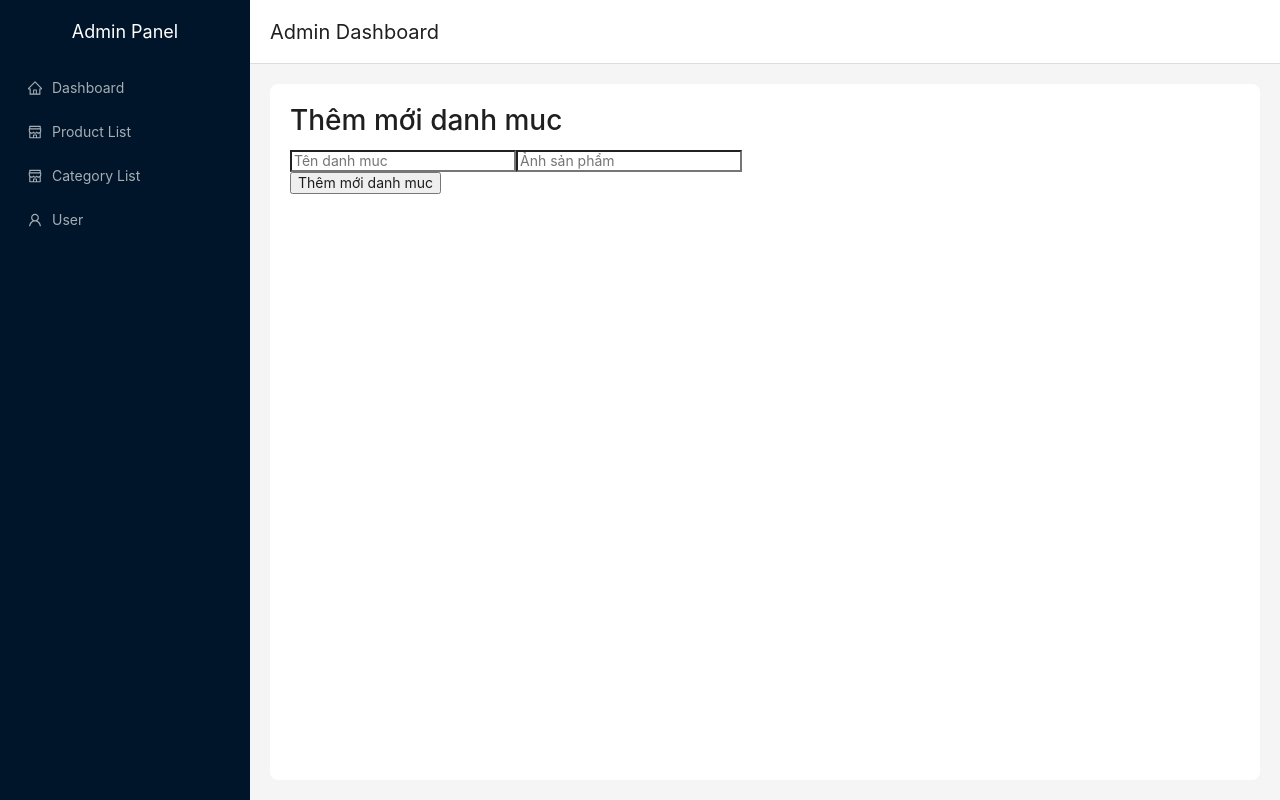
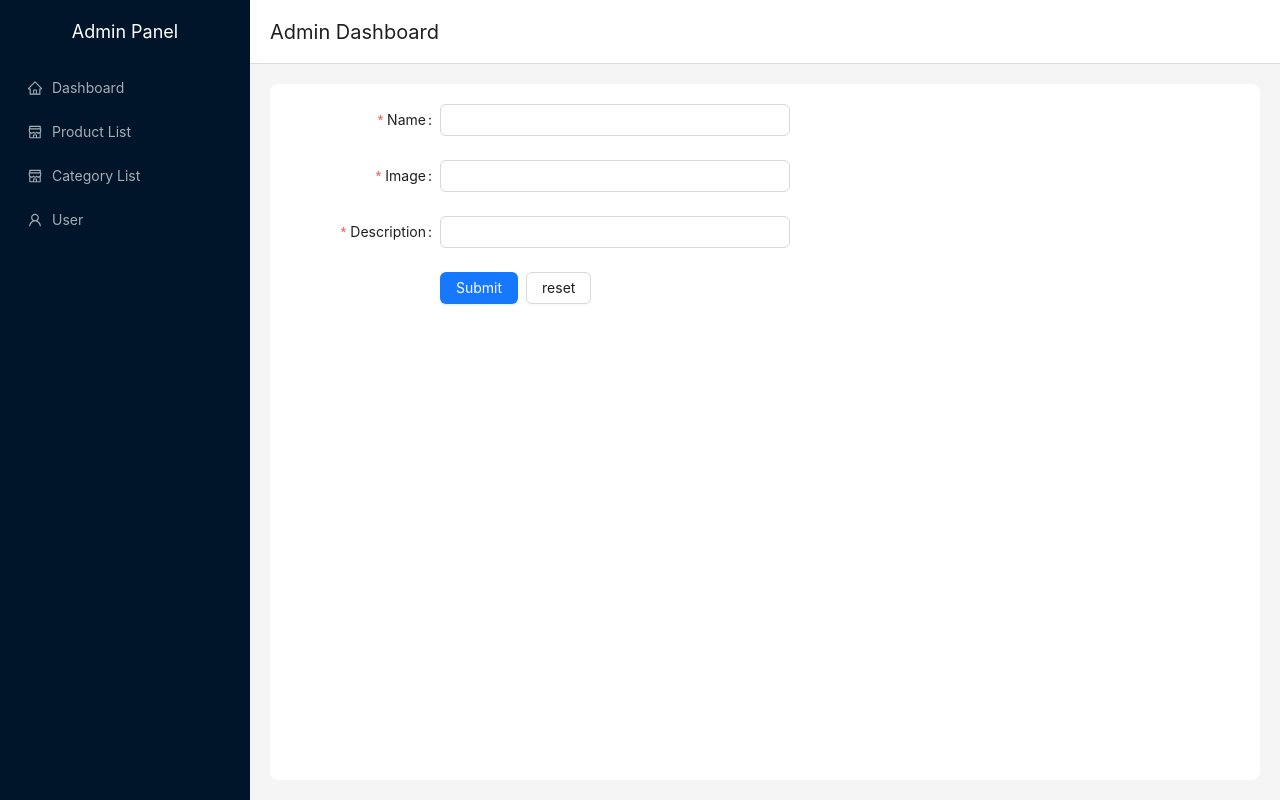
Before and after one commit to chinhnx/asm-fe2, a React (Vite) app: page /admin/category-add in a window 1280 px wide. Built offline with nearby package versions, Linux system fonts and the light colour scheme; no server answers.

Commit message:
fix-add-category

```diff
--- a/src/pages/admin/category/CategoryAdd.tsx
+++ b/src/pages/admin/category/CategoryAdd.tsx
@@ -1,53 +1,71 @@
-import React, { useEffect, useState } from 'react'
-import { useForm } from 'react-hook-form'
-import axios from 'axios'
-import { useNavigate } from 'react-router-dom'
-import { IProductForm } from '../../../interface/product'
-import { Icategory, IcategoryForm } from '../../../interface/category'
+import { useMutation } from "@tanstack/react-query";
+import { Button, Form, Input, InputNumber, message, Space } from "antd";
+import { useNavigate } from "react-router-dom";
+import { useCreate } from "../../../hooks";
+import { Icategory } from "../../../interface/category";
 
-type Props = {}
 
-const CategoryAdd = (props: Props) => {
-    const { register, handleSubmit, formState: { errors } } = useForm<IcategoryForm>()
-    const [category, setCategory] = useState<Icategory[]>([])
-    useEffect(() => {
-        (async () => {
-            try {
-                const { data } = await axios.get('http://localhost:3000/category')
 
-                setCategory(data)
-            } catch (error) {
-                console.log(error);
+function CategoryAdd() {
+    const formItemLayout = {
+        labelCol: { span: 6 },
+        wrapperCol: { span: 14 },
+    };
+    const nav = useNavigate();
 
-            }
+    const { mutate } = useCreate({ resource: "categories" });
 
-        })()
-    }, [])
-    const navigate = useNavigate()
-    const onSubmit = async (category: IcategoryForm) => {
-        try {
-            const { data } = await axios.post(`http://localhost:3000/category`, category)
-            alert('Thêm mới thành công')
-            navigate('/admin/category')
-        } catch (error) {
-            console.log(error);
-        }
+    function onFinish(values: Icategory) {
+        mutate(values);
+        nav("/admin/category");
     }
     return (
-        <div className='max-w-2xl mx-auto py-10'>
-            <h1 className='font-bold text-[24px] text-center'>Thêm mới danh muc</h1>
-            <form onSubmit={handleSubmit(onSubmit)} className='flex flex-col gap-4 mt-4 [&_input]:border [&_input]:py-1 [&_input]:px-3'>
-                <input {...register("name", { required: true, minLength: 5 })} type='text' placeholder='Tên danh muc' />
-                {(errors.name) && <span className='text-red-600 text-[12px]'>Tên không được để trống và ít nhất 5 kí tự</span>}
-                <input {...register("image")} type='text' placeholder='Ảnh sản phẩm' />
+        <div
+            style={{
+                display: "flex",
+                flexDirection: "column",
+                gap: 30,
+            }}>
+            <Form
+                name="validate_other"
+                {...formItemLayout}
+                onFinish={onFinish}
+                initialValues={{
+                    'input-number': 3,
+                    'checkbox-group': ['A', 'B'],
+                    rate: 3.5,
+                    'color-picker': null,
+                }}
+                style={{ maxWidth: 600 }}
+
+            ><Form.Item label="Name" name="name" rules={[{ required: true }]}>
+                    <Input />
+                </Form.Item>
 
 
-                <div className='flex justify-end'>
-                    <button className='bg-green-900 text-white py-1 px-4 rounded'>Thêm mới danh muc</button>
-                </div>
-            </form>
+                <Form.Item label="Image" name="image" rules={[{ required: true }]}>
+                    <Input />
+                </Form.Item>
+                <Form.Item
+                    label="Description"
+                    name="description"
+                    rules={[{ required: true }]}
+                >
+                    <Input />
+                </Form.Item>
+
+
+                <Form.Item wrapperCol={{ span: 12, offset: 6 }}>
+                    <Space>
+                        <Button type="primary" htmlType="submit">
+                            Submit
+                        </Button>
+                        <Button htmlType="reset">reset</Button>
+                    </Space>
+                </Form.Item>
+            </Form>
         </div>
-    )
+    );
 }
 
-export default CategoryAdd
+export default CategoryAdd;
--- a/src/pages/admin/category/CategoryList.tsx
+++ b/src/pages/admin/category/CategoryList.tsx
@@ -98,9 +98,9 @@ function CategoryList() {
         <div>
             <Button
                 style={{ marginBottom: 16, backgroundColor: "green", borderColor: "green", color: "white" }}
-                onClick={() => nav("/admin/product-add")}
+                onClick={() => nav("/admin/category-add")}
             >
-                Them san pham
+                Them danh muc
             </Button>
             <Table dataSource={data} columns={columns} loading={isLoading} />;
         </div>
```
